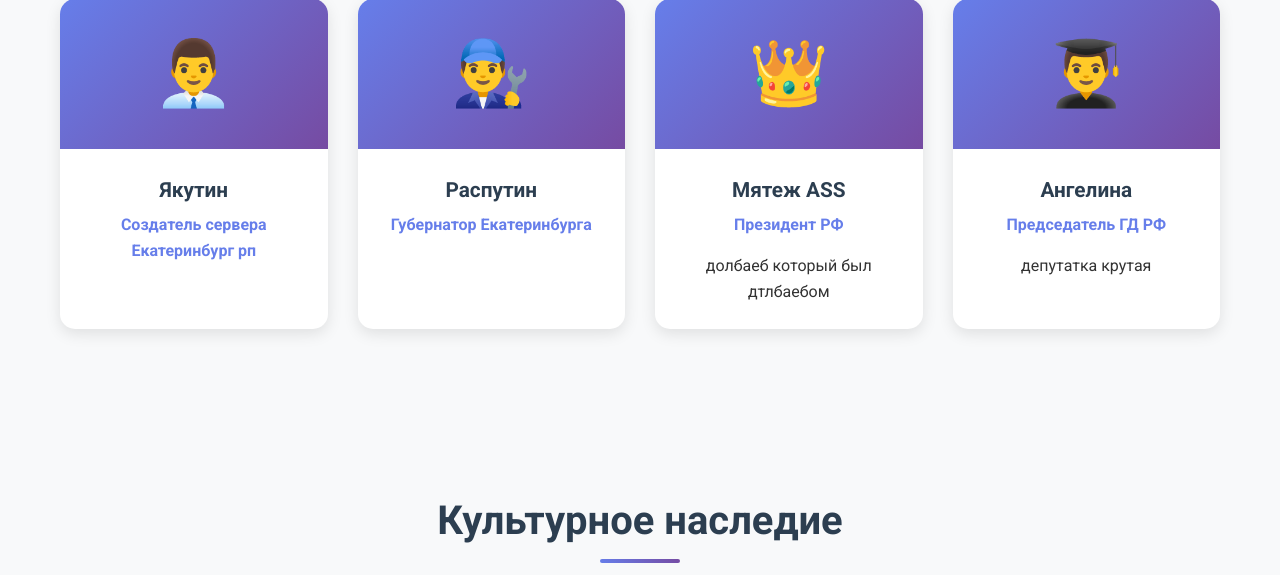
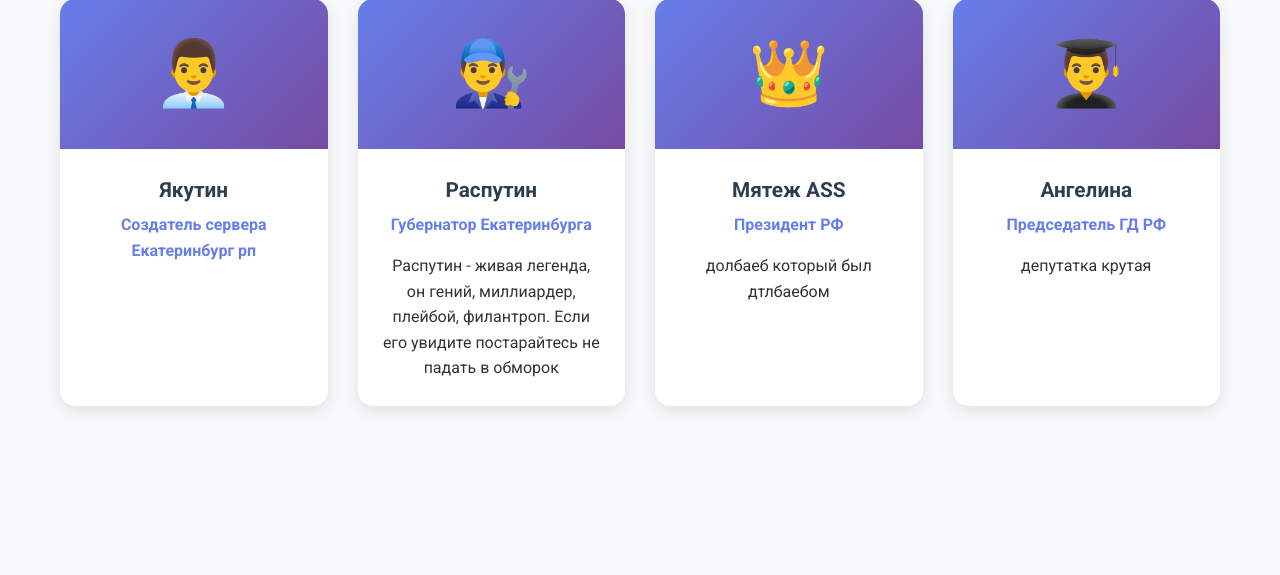
Before and after one commit to denis333rus/ECBRP, a Flask app: page /history in a window 1280 px wide. Shown: the part 3310-3885 px from the top of the page. Run offline with Flask 3, Linux system fonts and the light colour scheme.

Commit message:
Update history.html

```diff
--- a/templates/history.html
+++ b/templates/history.html
@@ -148,6 +148,7 @@
                         <div class="figure-content">
                             <h3>Распутин</h3>
                             <p class="figure-role">Губернатор Екатеринбурга</p>
+                            <p>Распутин - живая легенда, он гений, миллиардер, плейбой, филантроп. Если его увидите постарайтесь не падать в обморок</p>
                         </div>
                     </div>
 
```
